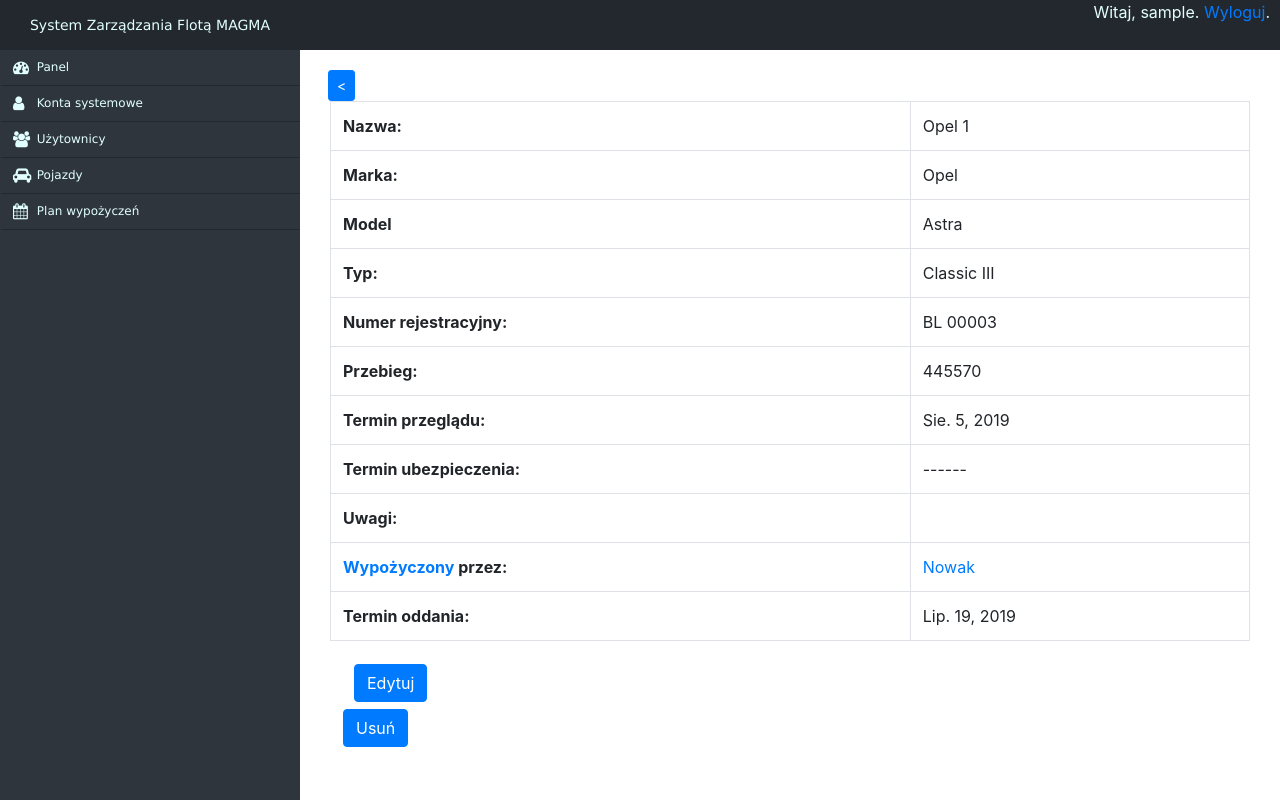
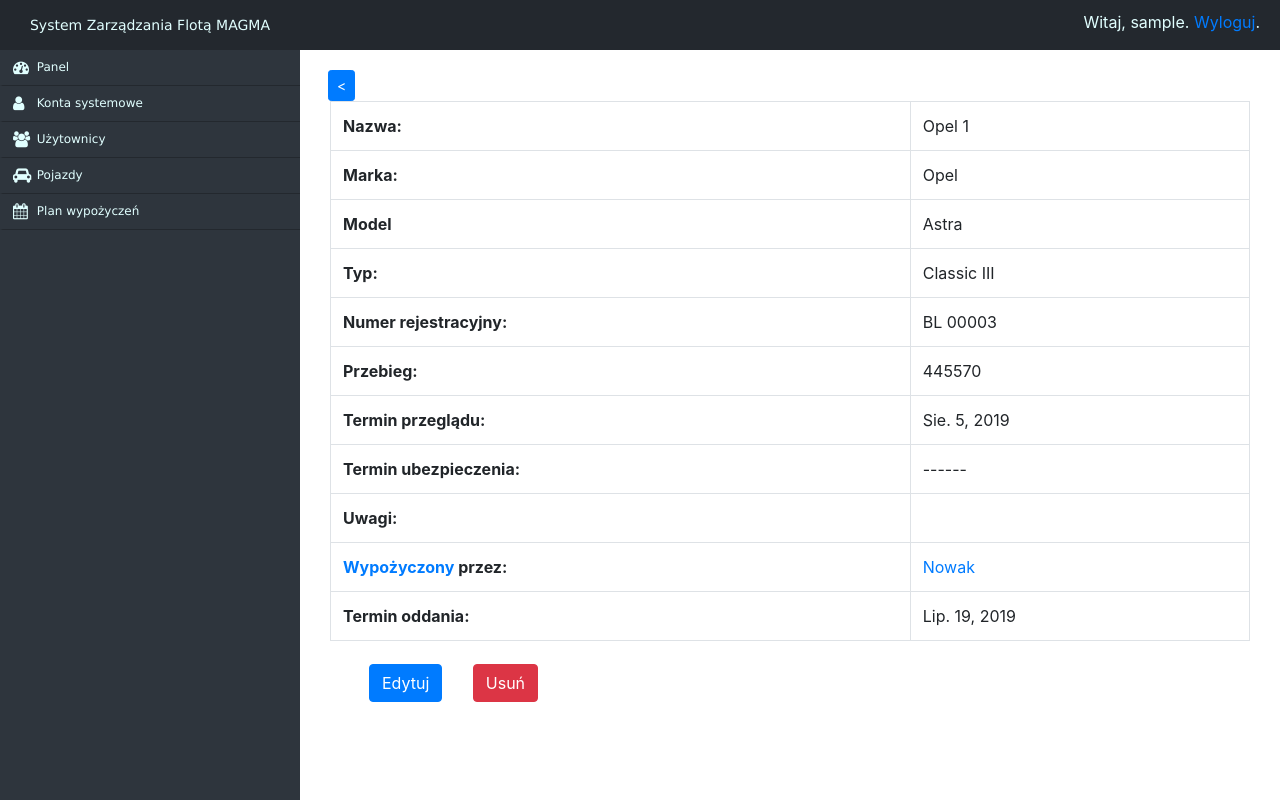
Before and after one commit to Delor4/Fleet_mng, a Django app: page /vehicle/3/ in a window 1280 px wide. Run offline with Django 3.2, Linux system fonts and the light colour scheme; the visitor is signed in with stand-in values (Sample User, id 1); data comes from the database, SQL or seed files in the repository; parts of the project's set-up code (start-up, migrations or seed data) failed here and were passed over; some libraries are stand-ins or nearby versions.

Commit message:
corrected user bar padding, corrected buttons

```diff
--- a/fleet_mng/static/fleet_mng/style.css
+++ b/fleet_mng/static/fleet_mng/style.css
@@ -156,7 +156,7 @@ body {
   text-align: right;
   margin: 0px 50px 20px 0px;
   /* border: 1px solid black; */
-  padding: 0px 10px 10px 0px;
+  padding: 10px 20px 10px 0px;
   background-color: #23282e;
 }
 
--- a/fleet_mng/templates/fleet_mng/rent.html
+++ b/fleet_mng/templates/fleet_mng/rent.html
@@ -2,7 +2,7 @@
 {% extends "fleet_mng/_base.html" %}
 {% block content %}
 {% load static %}
-<a href="{% url 'fleet_mng:week' %}"><button class="btn btn-primary btn-sm" type="button"><</button></a><br>
+<!-- <a href="{% url 'fleet_mng:week' %}"><button class="btn btn-primary btn-sm" type="button"><</button></a><br> -->
 Od <b>{{ rent.from_date }}</b> do <b>{{ rent.to_date }}</b><br>
 <b>Pojazd: </b><a href="{% url 'fleet_mng:vehicle' rent.vehicle.id %}">{{ rent.vehicle }}</a><br>
     {%if rent.rented == 1 %} (użytkowany{%if rent.is_not_bring_back %} po terminie{% endif %}){% endif %}<br>
@@ -12,7 +12,7 @@ Od <b>{{ rent.from_date }}</b> do <b>{{ rent.to_date }}</b><br>
     {% if perms.fleet_mng.can_mark_returned and rent.rented == 1 %}
         <script src="{% static 'fleet_mng/form_helpers.js' %}"></script>
         <form method=post name="bring_back_form" action="{% url 'fleet_mng:rent_bring_back' rent.id %}"
-              onsubmit="_delete(event,this,'Potwierdź zwrot pojazdu.');"/>
+              onsubmit="_delete(event,this,'Potwierdź zwrot pojazdu.');">
         {% csrf_token %}
         <input type=hidden name="confirm" value="0"/>
         <button type="submit" class="btn btn-primary">Zwróć</button>
--- a/fleet_mng/templates/fleet_mng/renter.html
+++ b/fleet_mng/templates/fleet_mng/renter.html
@@ -2,9 +2,9 @@
 {% extends "fleet_mng/_base.html" %}
 {% block content %}
 {% load static %}
-<a href="{% url 'fleet_mng:renters' %}">
+<!-- <a href="{% url 'fleet_mng:renters' %}">
     <button class="btn btn-primary btn-sm" type="button"><</button>
-</a>
+</a> -->
 <div class="container">
     <div class="row">
         <div class="col field_name">
@@ -38,7 +38,7 @@
     {% if perms.fleet_mng.delete_renter%}
     <script src="{% static 'fleet_mng/form_helpers.js' %}"></script>
     <form method=post name="delete_form" action="{% url 'fleet_mng:renter_delete' renter.id %}"
-          onsubmit="_delete(event,this,{% if renter.deleted == 1 %}'Potwierdź przywrócenie użytkownika.'{% else %}'Potwierdź usunięcie użytkownika.'{% endif %});"/>
+          onsubmit="_delete(event,this,{% if renter.deleted == 1 %}'Potwierdź przywrócenie użytkownika.'{% else %}'Potwierdź usunięcie użytkownika.'{% endif %});">
     {% csrf_token %}
     <input type=hidden name="delete" value="{% if renter.deleted == 1 %}0{% else %}1{% endif %}"/>
     <input type=hidden name="confirm" value="0"/>
--- a/fleet_mng/templates/fleet_mng/renters.html
+++ b/fleet_mng/templates/fleet_mng/renters.html
@@ -1,7 +1,7 @@
 {# Wyświetlenie listy wypożyczających #}
 {% extends "fleet_mng/_base.html" %}
 {% block content %}
-<a href="{% url 'fleet_mng:week' %}"><button class="btn btn-primary btn-sm" type="button"><</button></a><br>
+<!-- <a href="{% url 'fleet_mng:week' %}"><button class="btn btn-primary btn-sm" type="button"><</button></a><br> -->
 {% if perms.fleet_mng.add_renter %}
 <a href="{% url 'fleet_mng:renter_new' %}" class="btn">
   <button class="btn btn-primary btn-sm" type="button">Nowy wypożyczający</button>
--- a/fleet_mng/templates/fleet_mng/rents.html
+++ b/fleet_mng/templates/fleet_mng/rents.html
@@ -1,7 +1,7 @@
 {# Wyświetlenie listy wypożyczeń #}
 {% extends "fleet_mng/_base.html" %}
 {% block content %}
-<a href="{% url 'fleet_mng:week' %}"><button class="btn btn-primary btn-sm" type="button"><</button></a><br>
+<!-- <a href="{% url 'fleet_mng:week' %}"><button class="btn btn-primary btn-sm" type="button"><</button></a><br> -->
 {% if perms.fleet_mng.add_rent %}
 <a href="{% url 'fleet_mng:rent_form' %}" class="btn">
   <button class="btn btn-primary btn-xs" type="button">Nowe wypożyczenie</button>
@@ -10,7 +10,9 @@
 {% if rent_list %}
 <ul>
     {% for rent in rent_list %}
-    <li class="list-group-item list-group-item-action {% if not rent.rented %} item_deleted{% endif %}"><a href="{% url 'fleet_mng:rent' rent.id %}">{{ rent }}</a></li>
+    <li class="list-group-item list-group-item-action {% if not rent.rented %} item_deleted{% endif %}">
+      <a href="{% url 'fleet_mng:rent' rent.id %}">{{ rent }}</a>
+    </li>
     {% endfor %}
 </ul>
 {% else %}
--- a/fleet_mng/templates/fleet_mng/user.html
+++ b/fleet_mng/templates/fleet_mng/user.html
@@ -1,9 +1,9 @@
 {# Wyświetlenie danych konkretnego użyszkodnika #}
 {% extends "fleet_mng/_base.html" %}
 {% block content %}
-<a href="{% url 'fleet_mng:users' %}">
+<!-- <a href="{% url 'fleet_mng:users' %}">
     <button class="btn btn-primary btn-sm" type="button"><</button>
-</a>
+</a> -->
 <div class="container">
     <div class="row">
         <div class="col field_name">
--- a/fleet_mng/templates/fleet_mng/vehicle.html
+++ b/fleet_mng/templates/fleet_mng/vehicle.html
@@ -89,21 +89,27 @@
 
     {% if perms.fleet_mng.change_vehicle %}
     <div class="row">
+      <div class="col">
+        <div class="" style="display:inline-block;">
           <a href="{% url 'fleet_mng:vehicle_edit' vehicle.id%}" class="btn">
               <button class="btn btn-primary btn-xs" type="button">Edytuj</button>
           </a>
         </div>
+
+        <div class="" style="display:inline-block;">
           {% endif %}
           {% if perms.fleet_mng.delete_vehicle %}
           <script src="{% static 'fleet_mng/form_helpers.js' %}"></script>
           <form method=post name="delete_form" action="{% url 'fleet_mng:vehicle_delete' vehicle.id %}"
-          onsubmit="_delete(event,this,{% if vehicle.deleted == 1 %}'Potwierdź przywrócenie pojazdu.'{% else %}'Potwierdź usunięcie pojazdu.'{% endif %});"/>
+                onsubmit="_delete(event,this,{% if vehicle.deleted == 1 %}'Potwierdź przywrócenie pojazdu.'{% else %}'Potwierdź usunięcie pojazdu.'{% endif %});">
           {% csrf_token %}
           <input type=hidden name="delete" value="{% if vehicle.deleted == 1 %}0{% else %}1{% endif %}"/>
           <input type=hidden name="confirm" value="0"/>
-    <button type="submit" class="btn btn-primary">{% if vehicle.deleted == 1 %}Przywróć{% else %}Usuń{% endif %}
-    </button>
+          <button type="submit" class="btn btn-danger">{% if vehicle.deleted == 1 %}Przywróć{% else %}Usuń{% endif %}</button>
           </form>
           {% endif %}
         </div>
+      </div>
+    </div>
+</div>
 {% endblock %}
```
Lines whose indentation alone changed are shown as unchanged.
